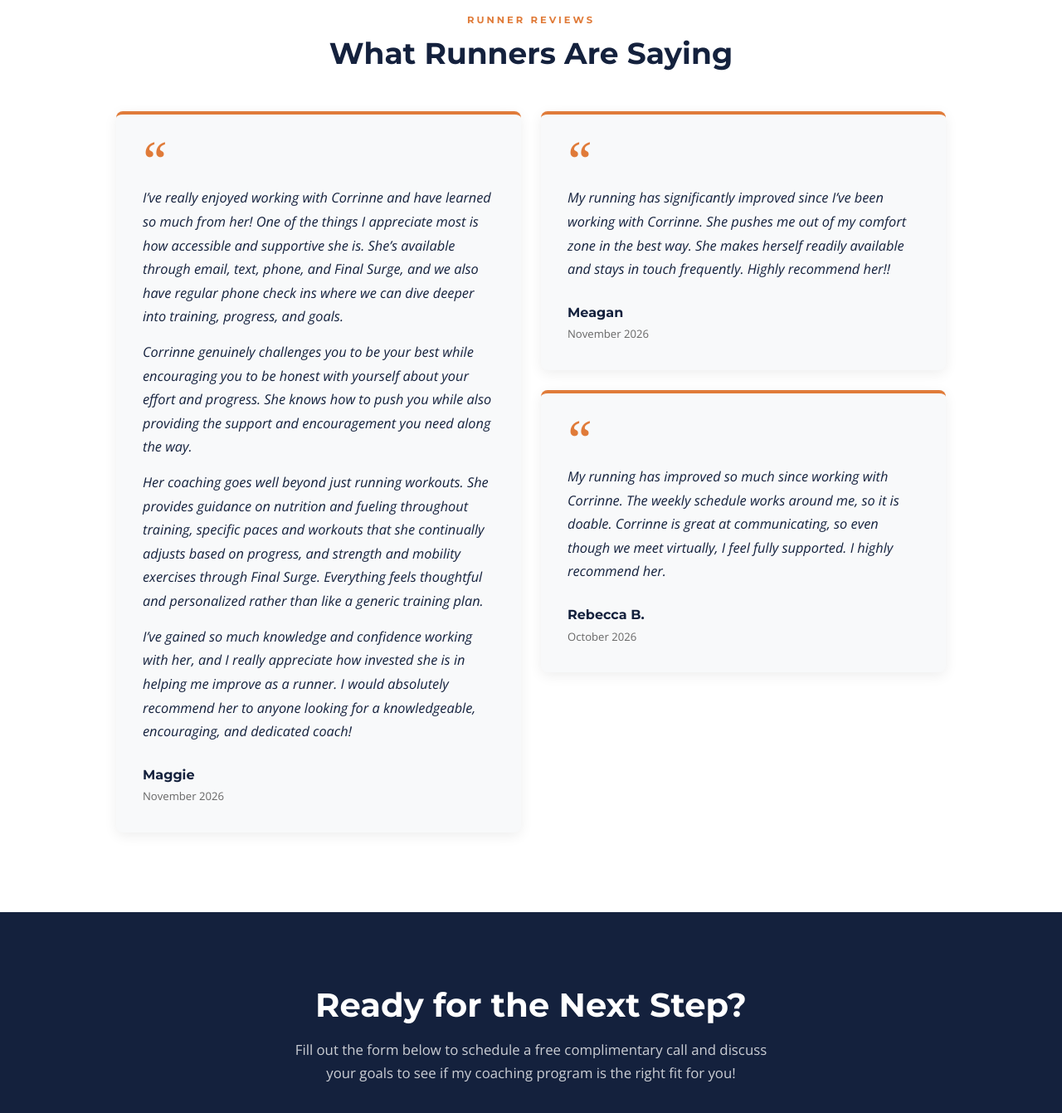
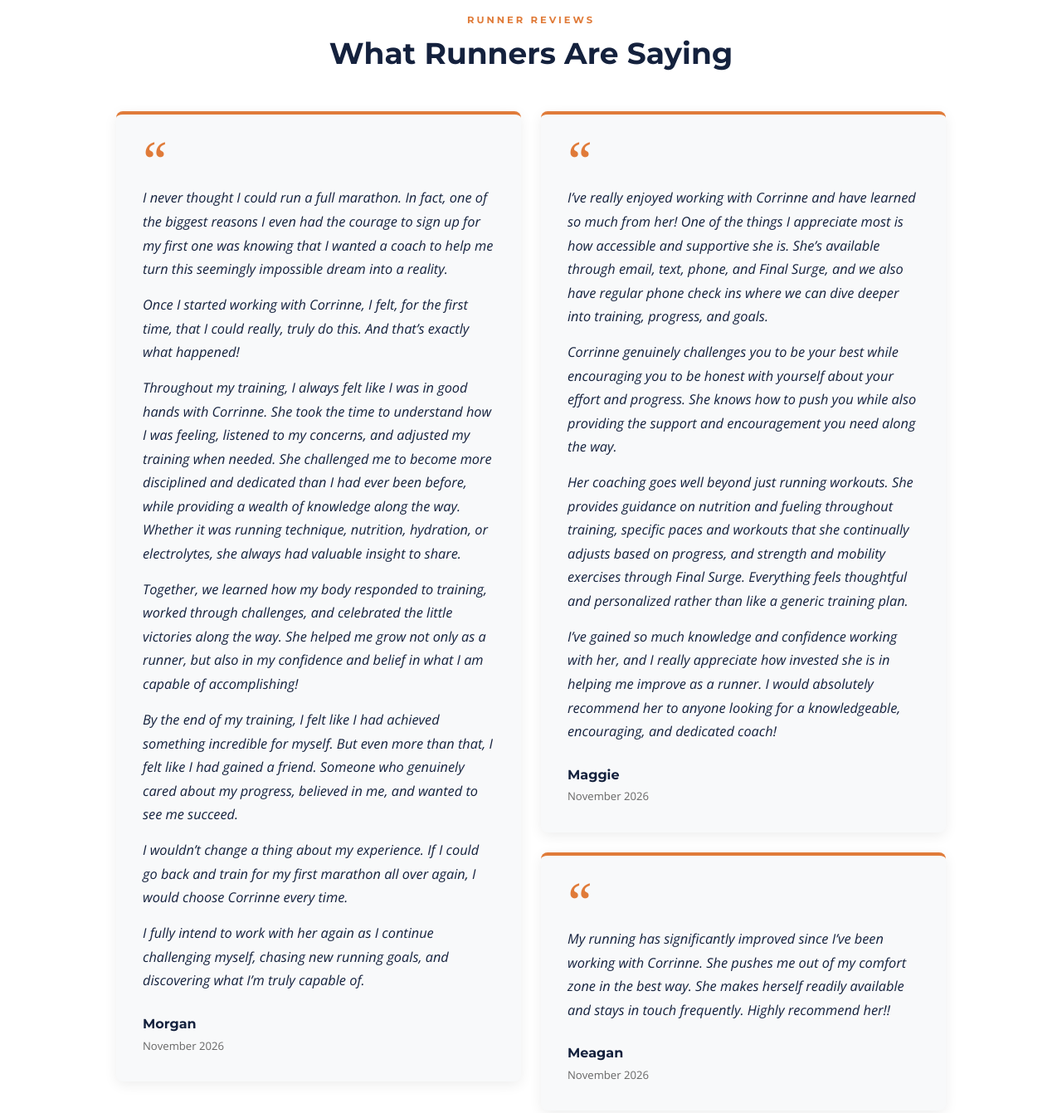
Before and after one commit to WeezeeMcWeez/nextMileRunCoaching, a plain HTML site: page index.html in a window 1280 px wide. Shown: the part 3380-4721 px from the top of the page at 83% size. Drawn offline with nearby package versions, Linux system fonts and the light colour scheme.

Commit message:
Add Morgan review
Co-Authored-By: Claude Opus 5.5 <noreply@anthropic.com>

```diff
--- a/index.html
+++ b/index.html
@@ -259,6 +259,23 @@
                 <figure class="review-card">
                     <div class="review-quote-mark" aria-hidden="true">&ldquo;</div>
                     <blockquote>
+                        <p>I never thought I could run a full marathon. In fact, one of the biggest reasons I even had the courage to sign up for my first one was knowing that I wanted a coach to help me turn this seemingly impossible dream into a reality.</p>
+                        <p>Once I started working with Corrinne, I felt, for the first time, that I could really, truly do this. And that’s exactly what happened!</p>
+                        <p>Throughout my training, I always felt like I was in good hands with Corrinne. She took the time to understand how I was feeling, listened to my concerns, and adjusted my training when needed. She challenged me to become more disciplined and dedicated than I had ever been before, while providing a wealth of knowledge along the way. Whether it was running technique, nutrition, hydration, or electrolytes, she always had valuable insight to share.</p>
+                        <p>Together, we learned how my body responded to training, worked through challenges, and celebrated the little victories along the way. She helped me grow not only as a runner, but also in my confidence and belief in what I am capable of accomplishing!</p>
+                        <p>By the end of my training, I felt like I had achieved something incredible for myself. But even more than that, I felt like I had gained a friend. Someone who genuinely cared about my progress, believed in me, and wanted to see me succeed.</p>
+                        <p>I wouldn’t change a thing about my experience. If I could go back and train for my first marathon all over again, I would choose Corrinne every time.</p>
+                        <p>I fully intend to work with her again as I continue challenging myself, chasing new running goals, and discovering what I’m truly capable of.</p>
+                    </blockquote>
+                    <figcaption>
+                        <span class="review-name">Morgan</span>
+                        <span class="review-date">November 2026</span>
+                    </figcaption>
+                </figure>
+
+                <figure class="review-card">
+                    <div class="review-quote-mark" aria-hidden="true">&ldquo;</div>
+                    <blockquote>
                         <p>I’ve really enjoyed working with Corrinne and have learned so much from her! One of the things I appreciate most is how accessible and supportive she is. She’s available through email, text, phone, and Final Surge, and we also have regular phone check ins where we can dive deeper into training, progress, and goals.</p>
                         <p>Corrinne genuinely challenges you to be your best while encouraging you to be honest with yourself about your effort and progress. She knows how to push you while also providing the support and encouragement you need along the way.</p>
                         <p>Her coaching goes well beyond just running workouts. She provides guidance on nutrition and fueling throughout training, specific paces and workouts that she continually adjusts based on progress, and strength and mobility exercises through Final Surge. Everything feels thoughtful and personalized rather than like a generic training plan.</p>
```
